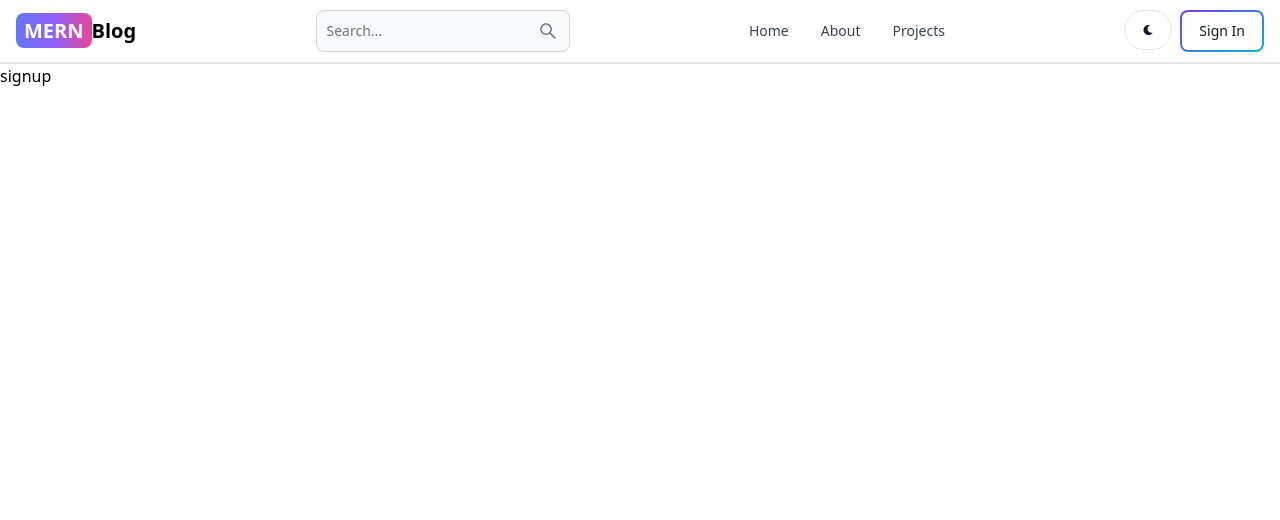
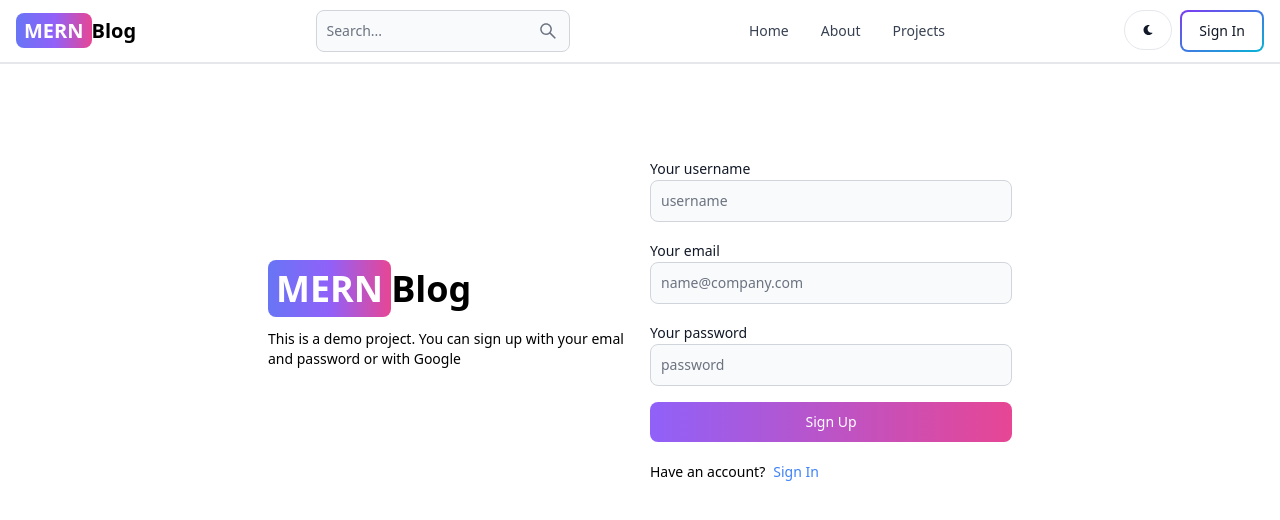
Before and after one commit to NazimSari/Mern-Blog, a React (Vite) app in the folder client/: page /sign-up in a window 1280 px wide. Shown: the top 520 px of the page. Built offline with nearby package versions, Linux system fonts and the light colour scheme.

Commit message:
create sign-up page ui

```diff
--- a/client/src/pages/SignUp.jsx
+++ b/client/src/pages/SignUp.jsx
@@ -1,7 +1,58 @@
 import React from "react";
+import { Link } from "react-router-dom";
+import { Button, Label, TextInput } from "flowbite-react";
 
 function Signup() {
-  return <div>signup</div>;
+  return (
+    <div className="min-h-screen mt-20">
+      <div className="flex p-3 max-w-3xl mx-auto flex-col md:flex-row md:items-center gap-5">
+        {/* left */}
+        <div className="flex-1">
+          <Link to="/" className="font-bold dark:text-white text-4xl">
+            <span className="px-2 py-1 bg-gradient-to-r from-indigo-500 via-purple-500 to-pink-500 rounded-lg text-white">
+              MERN
+            </span>
+            Blog
+          </Link>
+          <p className="text-sm mt-5">
+            {" "}
+            This is a demo project. You can sign up with your emal and password
+            or with Google
+          </p>
+        </div>
+        {/* right */}
+        <div className="flex-1">
+          <form className="flex flex-col gap-4">
+            <div>
+              <Label value="Your username" />
+              <TextInput id="username" type="text" placeholder="username" />
+            </div>
+            <div>
+              <Label value="Your email" />
+              <TextInput
+                id="email"
+                type="text"
+                placeholder="name@company.com"
+              />
+            </div>
+            <div>
+              <Label value="Your password" />
+              <TextInput id="password" type="text" placeholder="password" />
+            </div>
+            <Button gradientDuoTone="purpleToPink" type="submit">
+              Sign Up
+            </Button>
+          </form>
+          <div className="flex gap-2 text-sm mt-5">
+            <span>Have an account?</span>
+            <Link to="/sign-in" className="text-blue-500">
+              Sign In
+            </Link>
+          </div>
+        </div>
+      </div>
+    </div>
+  );
 }
 
 export default Signup;
```
